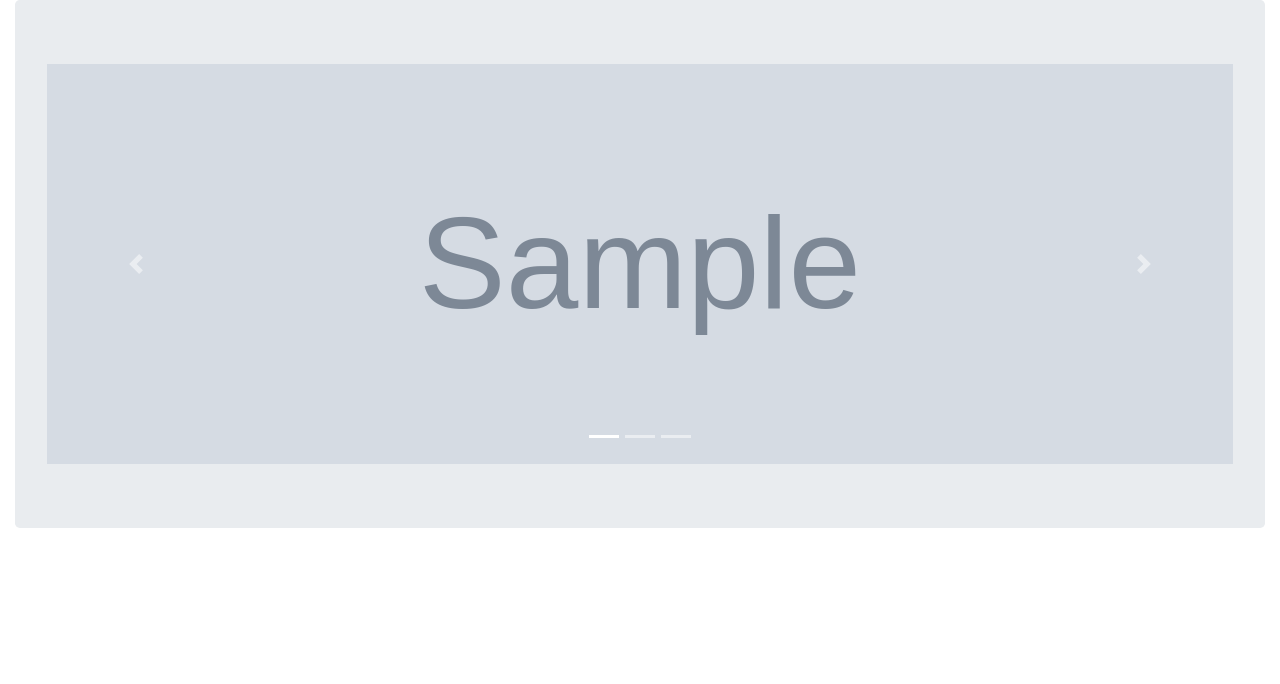
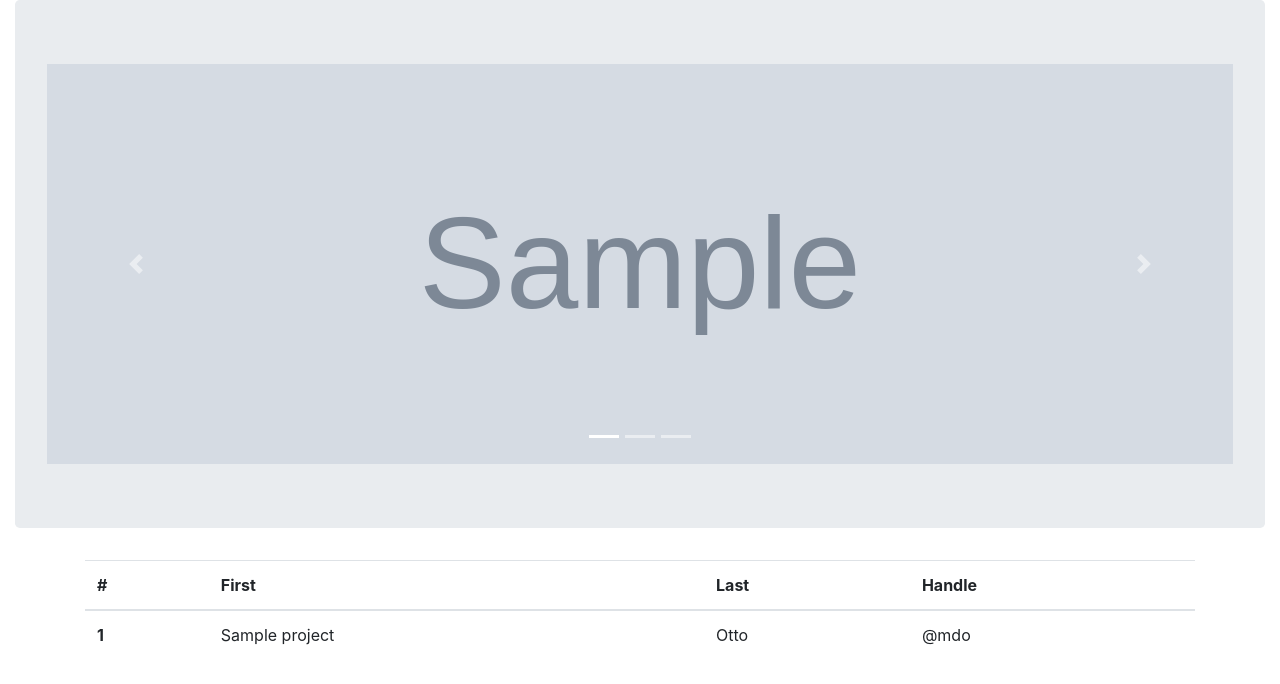
Before and after one commit to parves-ahmed/mysite, a Django app: page / in a window 1280 px wide. Shown: the top 684 px of the page. Run offline with Django 3.2, Linux system fonts and the light colour scheme; tables that the repository leaves empty hold one stand-in row (values such as "Sample post"); grey boxes marked "Sample" are stand-in pictures; some libraries are stand-ins or nearby versions.

Commit message:
list of projects added

```diff
--- a/mysite/myapp/templates/my_app/base.html
+++ b/mysite/myapp/templates/my_app/base.html
@@ -6,12 +6,10 @@
     <link rel="stylesheet" href="https://maxcdn.bootstrapcdn.com/bootstrap/4.0.0/css/bootstrap.min.css" integrity="sha384-Gn5384xqQ1aoWXA+058RXPxPg6fy4IWvTNh0E263XmFcJlSAwiGgFAW/dAiS6JXm" crossorigin="anonymous">
 </head>
 <body>
-<div class="container-fluid">
-    <div class="jumbotron">
+
         {% block content %}
         {% endblock content %}
-    </div>
-</div>
+
 </body>
 
 <script src="https://code.jquery.com/jquery-3.2.1.slim.min.js" integrity="sha384-KJ3o2DKtIkvYIK3UENzmM7KCkRr/rE9/Qpg6aAZGJwFDMVNA/GpGFF93hXpG5KkN" crossorigin="anonymous"></script>
--- a/mysite/myapp/templates/my_app/index.html
+++ b/mysite/myapp/templates/my_app/index.html
@@ -1,6 +1,8 @@
 {% extends 'my_app/base.html' %}
 
 {% block content %}
+    <div class="container-fluid">
+        <div class="jumbotron">
             <div id="carouselExampleIndicators" class="carousel slide" data-ride="carousel">
                 <ol class="carousel-indicators">
                     <li data-target="#carouselExampleIndicators" data-slide-to="0" class="active"></li>
@@ -11,11 +13,13 @@
                     {% for photo in cover_photos %}
                         {% if forloop.first %}
                             <div class="carousel-item active">
-                  <img class="d-block w-100" src="{{ photo.photos.url }}" alt="First slide" height="400px">
+                                <img class="d-block w-100" src="{{ photo.photos.url }}" alt="First slide"
+                                     height="400px">
                             </div>
                         {% else %}
                             <div class="carousel-item">
-                  <img class="d-block w-100" src="{{ photo.photos.url }}" alt="Second slide" height="400px">
+                                <img class="d-block w-100" src="{{ photo.photos.url }}" alt="Second slide"
+                                     height="400px">
                             </div>
                         {% endif %}
                     {% endfor %}
@@ -29,4 +33,29 @@
                     <span class="sr-only">Next</span>
                 </a>
             </div>
+        </div>
+    </div>
+
+    <div class="container">
+        <table class="table">
+            <thead>
+            <tr>
+                <th scope="col">#</th>
+                <th scope="col">First</th>
+                <th scope="col">Last</th>
+                <th scope="col">Handle</th>
+            </tr>
+            </thead>
+            <tbody>
+            {% for project in projects %}
+                <tr>
+                    <th scope="row">1</th>
+                    <td>{{ project.project_name }}</td>
+                    <td>Otto</td>
+                    <td>@mdo</td>
+                </tr>
+            {% endfor %}
+            </tbody>
+        </table>
+    </div>
 {% endblock content %}
--- a/mysite/myapp/views.py
+++ b/mysite/myapp/views.py
@@ -1,5 +1,6 @@
 from django.http import HttpResponse
 from django.shortcuts import render, redirect
+from django.views import View
 from django.views.generic import FormView
 from rest_framework.views import APIView
 from rest_framework.response import Response
@@ -8,16 +9,22 @@ from rest_framework import status
 from .forms import TrainingForm, UploadCoverImage
 
 # Create your views here.
-from .models import Trainings, CoverImage
+from .models import Trainings, CoverImage, Projects
 from .serializers import TrainingSerializer
 
 
+# index page
 def index(request):
     cover_image_list = CoverImage.objects.all()
     print(cover_image_list[0].photos.url)
-    return render(request, 'my_app/index.html', {'cover_photos': cover_image_list})
+
+    # def get(self, request, *args, **kwargs):
+    all_projects = Projects.objects.all()
+    print(all_projects[0].project_name)
+    return render(request, 'my_app/index.html', {'cover_photos': cover_image_list, 'projects': all_projects})
 
 
+# upload cover image
 class CoverImageView(FormView):
     form_class = UploadCoverImage
     template_name = 'my_app/cover_image.html'
@@ -38,6 +45,13 @@ class CoverImageView(FormView):
             return self.form_invalid(form)
 
 
+class Project(View):
+    def get(self, request, *args, **kwargs):
+        all_projects = Projects.objects.all()
+        return render(request, 'my_app/index.html', {'projects': all_projects})
+
+
+# Manage training in functional way
 def training(request):
     if request.method == 'GET':
         form = TrainingForm()
@@ -53,6 +67,7 @@ def training_list(request):
     return HttpResponse("ok")
 
 
+# Manage training through API
 class TrainingList(APIView):
     def get(self, request, format=None):
         trainings = Trainings.objects.all()
```
Lines whose indentation alone changed are shown as unchanged.
